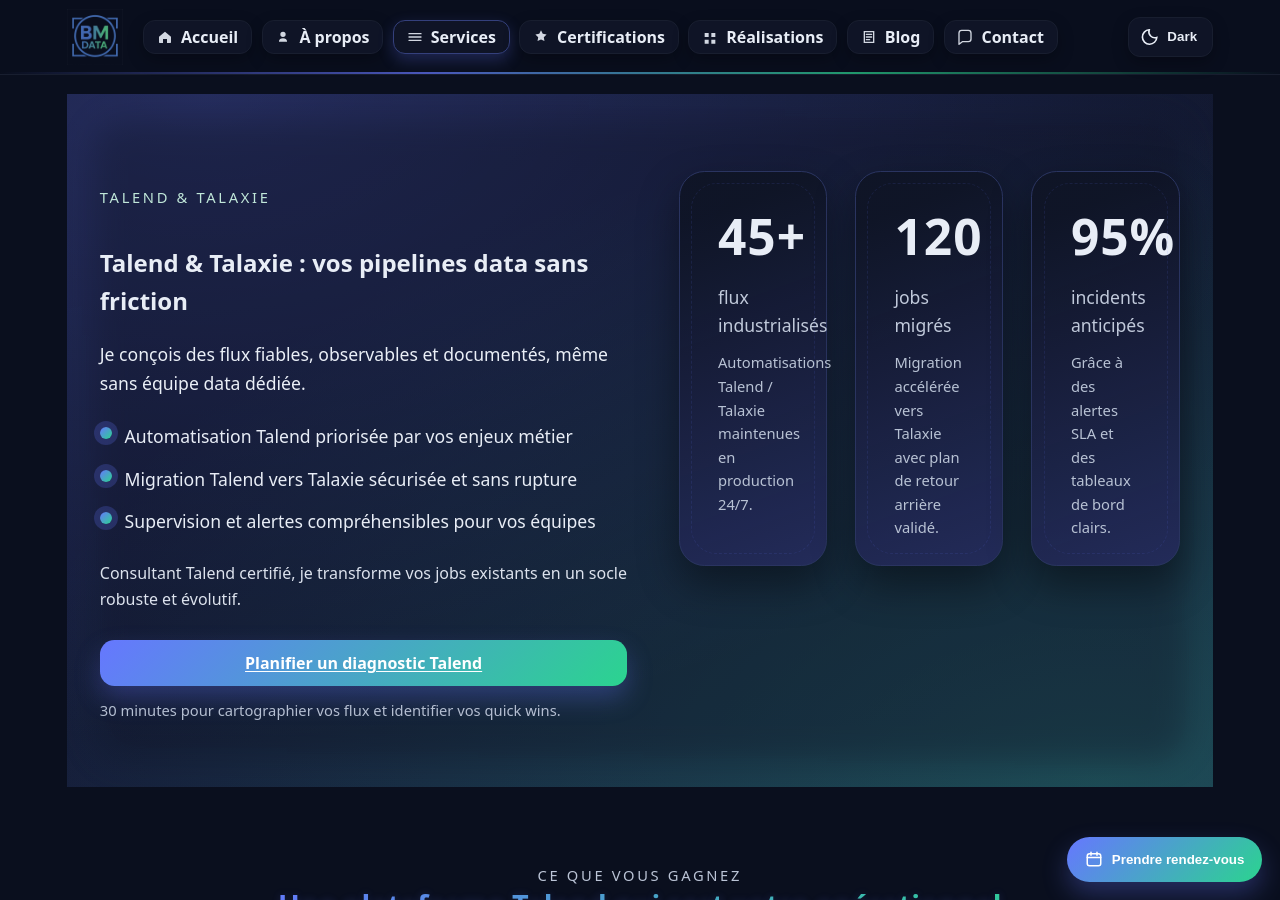
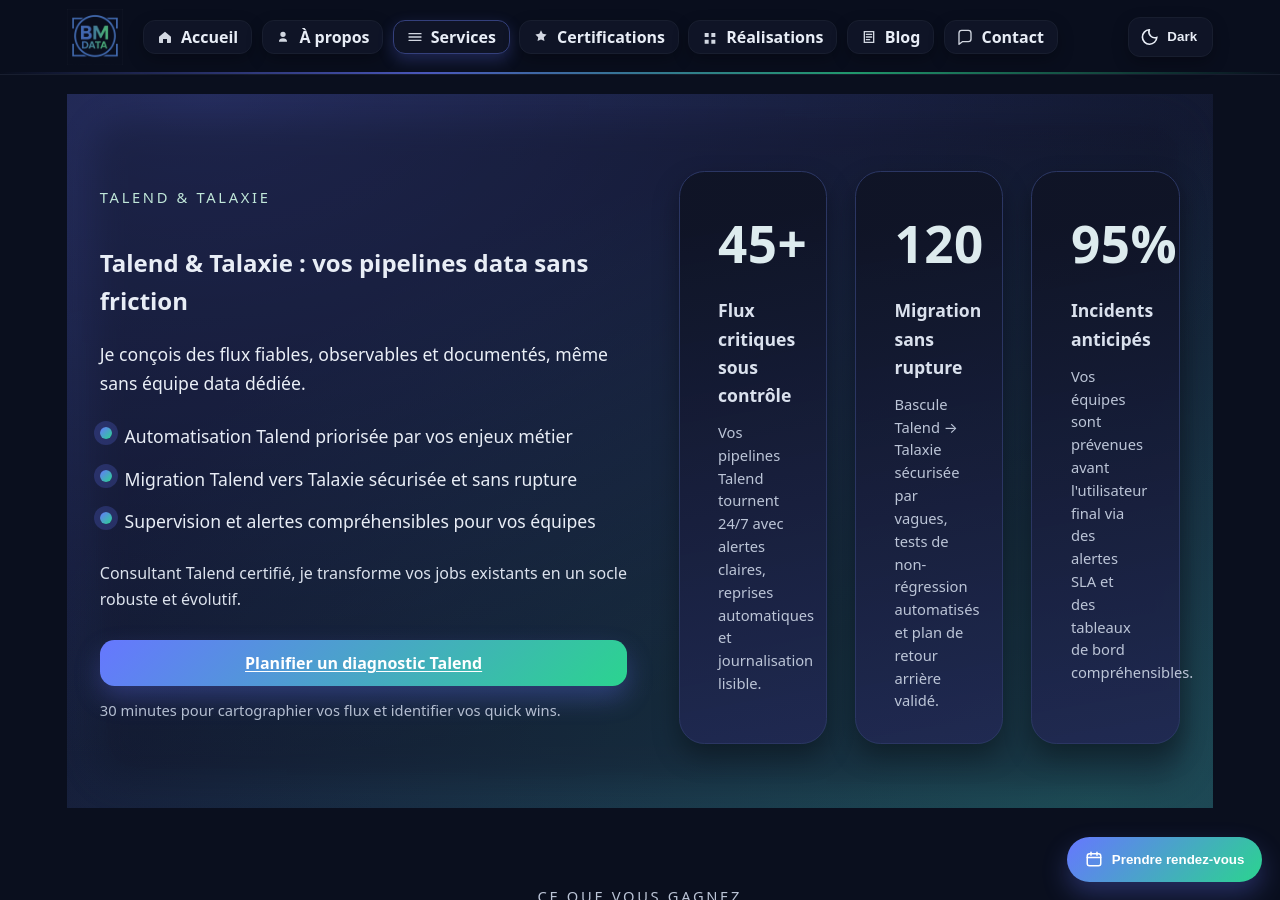
Before and after one commit to mbodetdata/mbodetdata.github.io, a Jekyll site: the page built from services-talend-talaxie.html, in a window 1280 px wide and 900 px high. Built offline with Jekyll 4.4.1, drawn with Linux system fonts in a browser that asks for light colours.

Commit message:
services

```diff
--- a/_data/services-talend-talaxie.json
+++ b/_data/services-talend-talaxie.json
@@ -15,18 +15,18 @@
     "metrics": [
       {
         "value": "45+",
-        "label": "flux industrialis\u00e9s",
-        "tooltip": "Automatisations Talend / Talaxie maintenues en production 24/7."
+        "label": "Flux critiques sous contr\u00f4le",
+        "tooltip": "Vos pipelines Talend tournent 24/7 avec alertes claires, reprises automatiques et journalisation lisible."
       },
       {
         "value": "120",
-        "label": "jobs migr\u00e9s",
-        "tooltip": "Migration acc\u00e9l\u00e9r\u00e9e vers Talaxie avec plan de retour arri\u00e8re valid\u00e9."
+        "label": "Migration sans rupture",
+        "tooltip": "Bascule Talend \u2192 Talaxie s\u00e9curis\u00e9e par vagues, tests de non-r\u00e9gression automatis\u00e9s et plan de retour arri\u00e8re valid\u00e9."
       },
       {
         "value": "95%",
-        "label": "incidents anticip\u00e9s",
-        "tooltip": "Gr\u00e2ce \u00e0 des alertes SLA et des tableaux de bord clairs."
+        "label": "Incidents anticip\u00e9s",
+        "tooltip": "Vos \u00e9quipes sont pr\u00e9venues avant l'utilisateur final via des alertes SLA et des tableaux de bord compr\u00e9hensibles."
       }
     ]
   },
--- a/assets/styles.css
+++ b/assets/styles.css
@@ -2924,41 +2924,40 @@
 .talend-hero__metrics{
   display:grid;
   gap: clamp(1.2rem, 2.2vw, 1.8rem);
+  grid-template-columns: repeat(auto-fit, minmax(220px, 1fr));
 }
 .premium-metric{
-  position:relative;
+  display:flex;
+  flex-direction:column;
+  justify-content:flex-start;
+  gap:.75rem;
   border-radius: clamp(1.1rem, 2vw, 1.6rem);
-  border:1px solid color-mix(in oklab, var(--border), var(--brand) 26%);
-  background: linear-gradient(160deg,
-              color-mix(in oklab, var(--surface-1) 94%, transparent) 12%,
-              color-mix(in oklab, var(--surface-2) 70%, var(--brand) 30%) 100%);
-  box-shadow: var(--shadow-lg);
-  padding: clamp(1.6rem, 2vw, 2.2rem) clamp(1.6rem, 3vw, 2.8rem) clamp(1.4rem, 2vw, 2.1rem);
+  border:1px solid color-mix(in oklab, var(--border), var(--brand) 28%);
+  background: linear-gradient(170deg,
+              color-mix(in oklab, var(--surface-1) 96%, transparent) 10%,
+              color-mix(in oklab, var(--surface-2) 64%, var(--brand) 24%) 100%);
+  box-shadow: var(--shadow-md);
+  padding: clamp(1.7rem, 2.4vw, 2.3rem) clamp(1.6rem, 3vw, 2.6rem);
 }
 .premium-metric::after{
-  content:"";
-  position:absolute;
-  inset: clamp(.4rem, 1vw, .7rem);
-  border-radius:inherit;
-  border:1px dashed color-mix(in oklab, var(--brand) 26%, transparent);
-  opacity:.45;
+  content:none;
 }
 .metric-value{
-  display:block;
-  font-size: clamp(2.3rem, 2rem + 1.6vw, 3.1rem);
+  font-size: clamp(2.4rem, 2rem + 1.8vw, 3.2rem);
   font-weight:600;
-  letter-spacing:.02em;
+  letter-spacing:.01em;
+  color: color-mix(in oklab, var(--fg) 92%, var(--brand-2) 8%);
 }
 .metric-label{
-  display:block;
-  margin-top:.4rem;
   font-size:var(--step-0);
-  color: color-mix(in oklab, var(--muted) 60%, var(--fg) 40%);
+  font-weight:600;
+  color: color-mix(in oklab, var(--fg) 80%, var(--muted) 20%);
 }
 .metric-desc{
-  margin:.75rem 0 0;
+  margin:0;
   font-size:var(--step--1);
-  color: color-mix(in oklab, var(--muted) 72%, var(--fg) 28%);
+  line-height:1.55;
+  color: color-mix(in oklab, var(--muted) 66%, var(--fg) 34%);
 }
 
 .premium-section{
```
